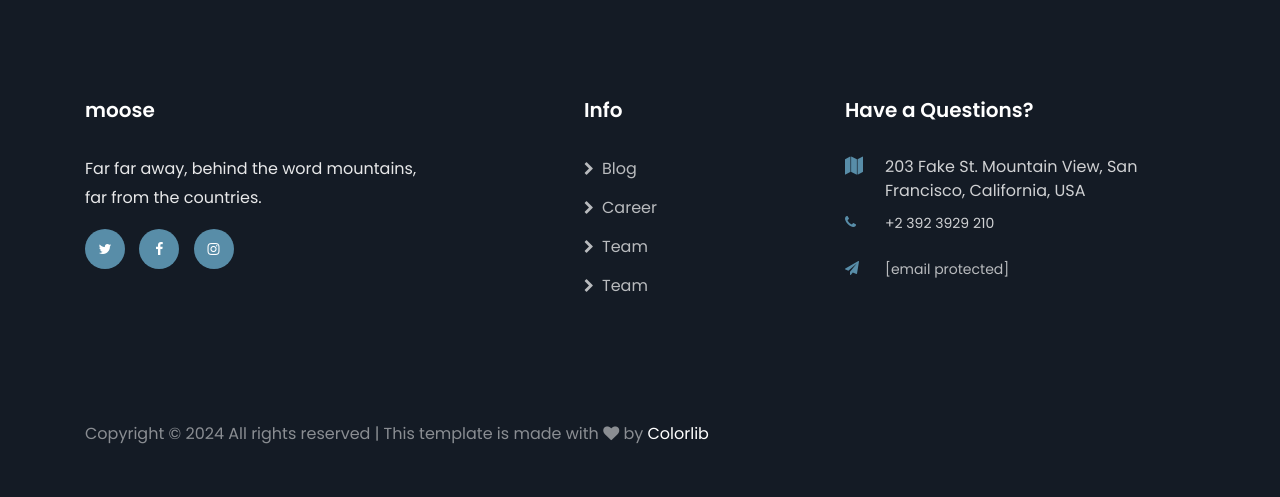
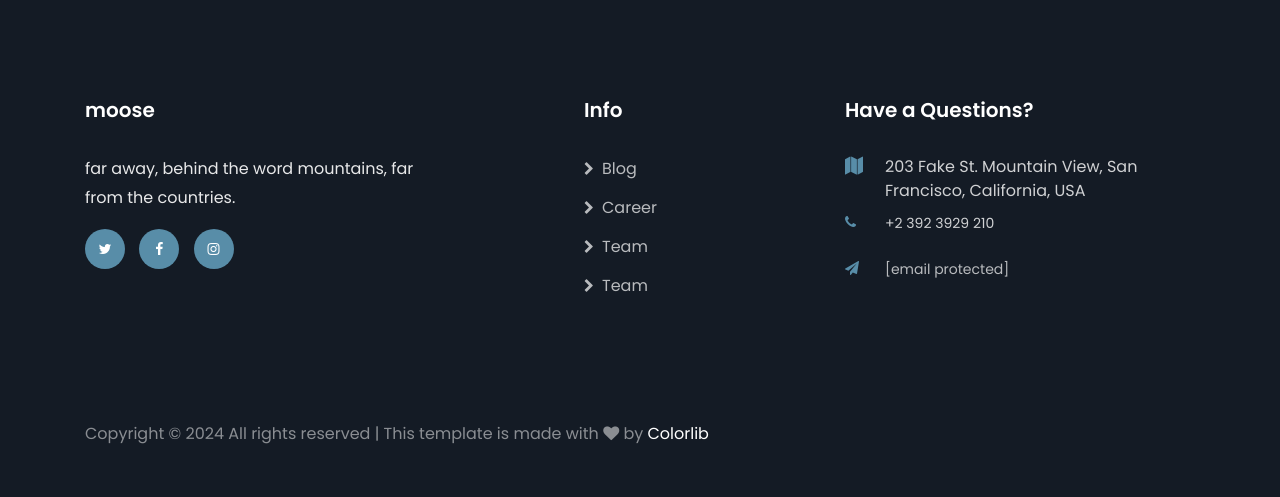
Before and after one commit to MavlonbekPy/moose, a Django app: page /blog/ in a window 1280 px wide. Shown: the part 1645-2142 px from the top of the page. Run offline with Django 4.2, Linux system fonts and the light colour scheme; data comes from the database, SQL or seed files in the repository; both versions use the stored data as it was after the commit; some libraries are stand-ins or nearby versions.

Commit message:
update closed

```diff
--- a/blog/views.py
+++ b/blog/views.py
@@ -73,6 +73,7 @@ def contact_view(request):
         obj.save()
         """Telegram Notify"""
         token = "6749312297:AAHVOEH5pugcBZZt3aRaXwf8YgflvnQO6vg"
-        requests.get(f"""https://api.telegram.org/bot{token}/sendMessage?chat_id=5210463524&text=MOOSE\nid: {obj.id}\nname: {obj.name}\nemail: {obj.email}\nmessage: {obj.message}""")
+        requests.get(
+            f"""https://api.telegram.org/bot{token}/sendMessage?chat_id=5210463524&text=MOOSE\nid: {obj.id}\nname: {obj.name}\nemail: {obj.email}\nmessage: {obj.message}""")
         return redirect('/contact/')
-    return render(request, 'contact.html',context={'contact': 'active'})
+    return render(request, 'contact.html', context={'contact': 'active'})
--- a/templates/layouts/base.html
+++ b/templates/layouts/base.html
@@ -9,7 +9,8 @@
     <meta name="viewport" content="width=device-width, initial-scale=1, shrink-to-fit=no">
     <link href="https://fonts.googleapis.com/css2?family=Poppins:wght@200;300;400;500;600;700;800;900&amp;display=swap"
           rel="stylesheet">
-    <link rel="stylesheet" href="{% static 'https://stackpath.bootstrapcdn.com/font-awesome/4.7.0/css/font-awesome.min.css' %}">
+    <link rel="stylesheet"
+          href="{% static 'https://stackpath.bootstrapcdn.com/font-awesome/4.7.0/css/font-awesome.min.css' %}">
     <link rel="stylesheet" href="{% static 'css/animate.css' %}">
     <link rel="stylesheet" href="{% static 'css/owl.carousel.min.css' %}">
     <link rel="stylesheet" href="{% static 'css/owl.theme.default.min.css' %} ">
@@ -102,7 +103,7 @@
             <div class="col-sm-12 col-md-4">
                 <div class="ftco-footer-widget mb-4">
                     <h2 class="ftco-heading-2 logo"><a href="#">moose</a></h2>
-                    <p>Far far away, behind the word mountains, far from the countries.</p>
+                    <p>far away, behind the word mountains, far from the countries.</p>
                     <ul class="ftco-footer-social list-unstyled mt-2">
                         <li class="ftco-animate"><a href="#"><span class="fa fa-twitter"></span></a></li>
                         <li class="ftco-animate"><a href="#"><span class="fa fa-facebook"></span></a></li>
```
Also changed, not shown: db.sqlite3.
